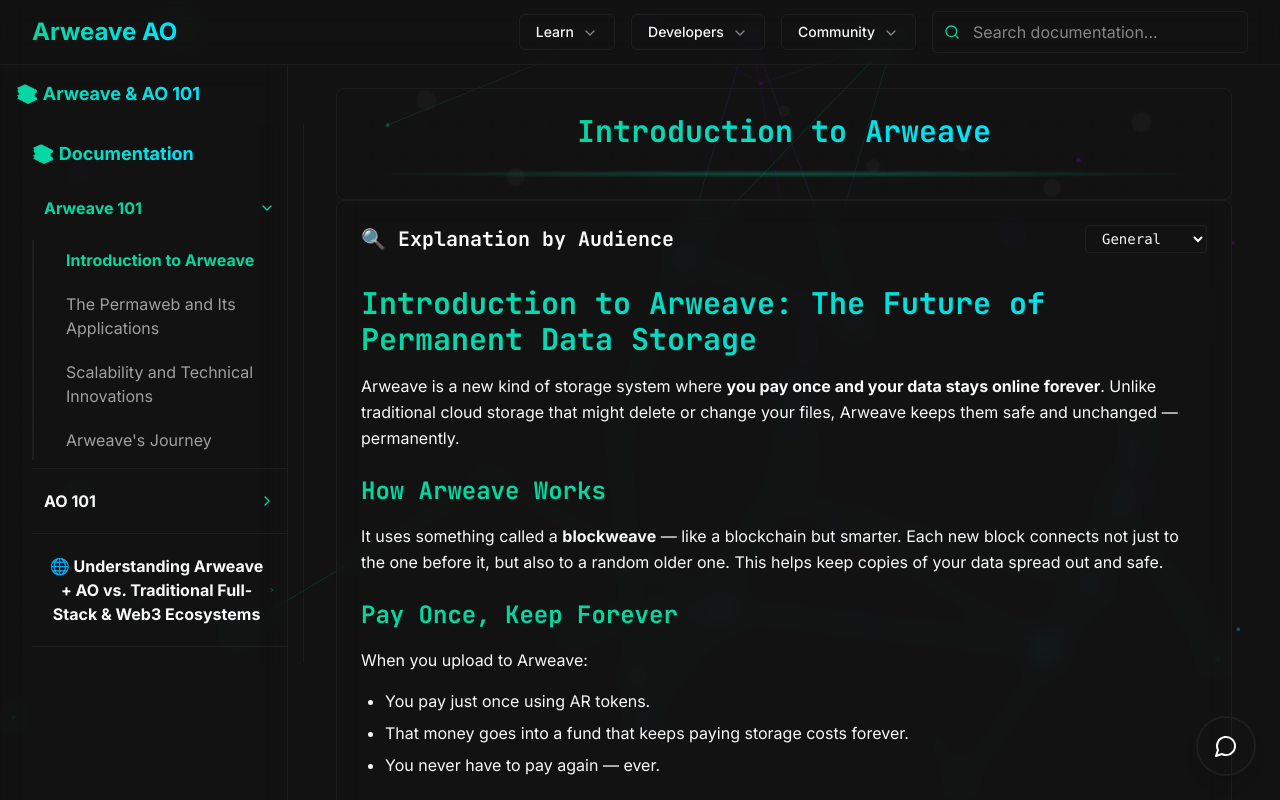
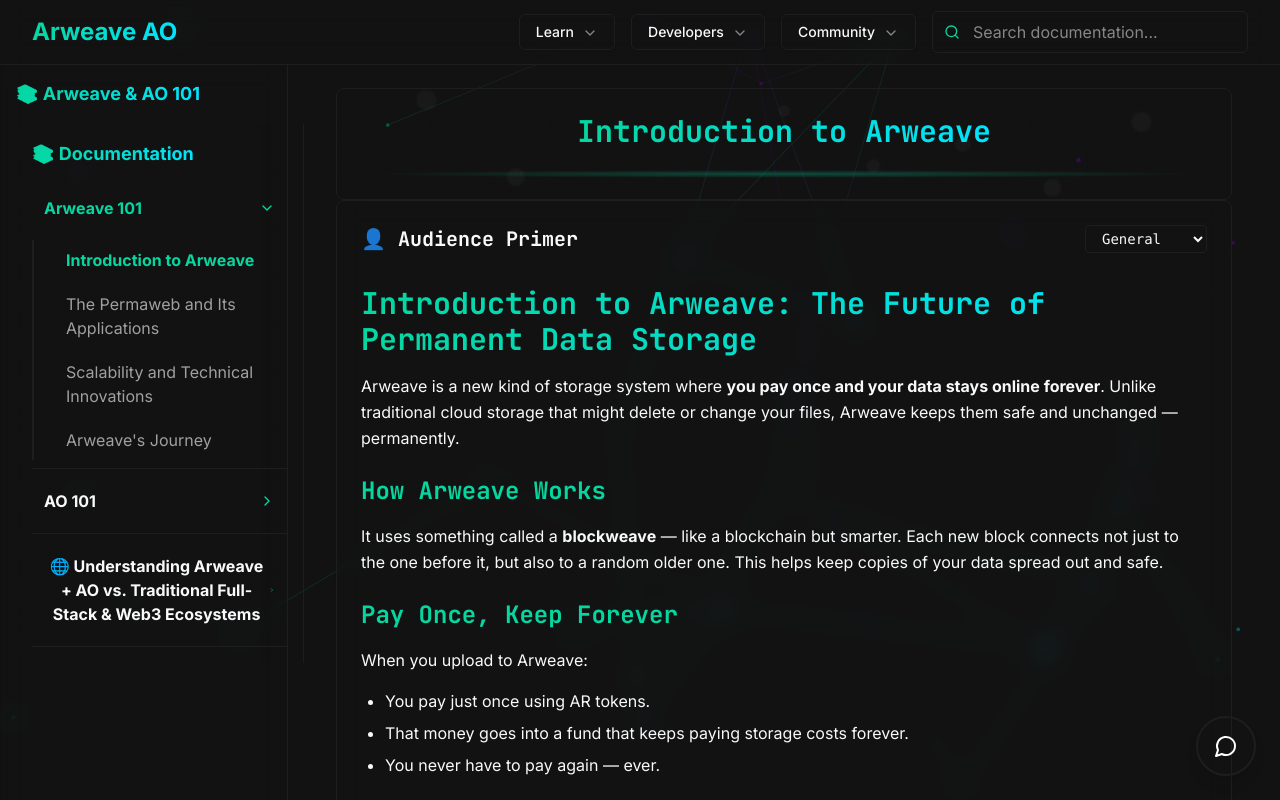
Before and after one commit to sjodcre/ar-web, a React (Vite) app: page /learn/arweave-ao-101/arweave/introduction in a window 1280 px wide. Shown: the top 800 px of the page. Built offline with nearby package versions, Linux system fonts and the light colour scheme.

Commit message:
switch to audience primer

```diff
--- a/src/app/learn/arweave-ao-101/index.tsx
+++ b/src/app/learn/arweave-ao-101/index.tsx
@@ -10,7 +10,7 @@
 import { SeoHead } from "@/components/SeoHead"
 // import { usePagination } from "@/hooks/usePagination"
 import { Paginator } from "@/components/Paginator"
-import ExplanationCard from "@/components/ExplanationCard"
+import AudiencePrimer from "@/components/AudiencePrimer"
 
 interface Subtopic {
   title: string
@@ -156,7 +156,7 @@
 
             {/* Explanation card */}
 
-            <ExplanationCard/>
+            <AudiencePrimer/>
 
             {/* Content area */}
             <div className="grid grid-cols-1 md:grid-cols-4 gap-4 mt-6">
--- /dev/null
+++ b/src/components/AudiencePrimer.tsx
@@ -0,0 +1,36 @@
+import { useState } from "react"
+import MarkdownRenderer from "./MarkdownRenderer"
+
+const AudiencePrimer: React.FC = () => {
+  const [audience, setAudience] = useState("general")
+
+  const audiences = ["general", "kids", "students", "engineers"]
+  const filePath = `learn/arweave-ao-101/card/${audience}`
+
+  return (
+    <div className="rounded-lg border border-secondary/30 bg-card/30 backdrop-blur-md p-6 shadow-sm mb-6">
+      <div className="flex items-center justify-between mb-4">
+        <h2 className="text-xl font-bold text-foreground font-mono">
+          👤 Audience Primer
+        </h2>
+        <select
+          value={audience}
+          onChange={(e) => setAudience(e.target.value)}
+          className="bg-muted border border-secondary/20 text-foreground font-mono text-sm px-3 py-1 rounded focus:outline-none focus:ring-2 focus:ring-secondary/40 transition-colors"
+        >
+          {audiences.map((a) => (
+            <option key={a} value={a} className="text-black">
+              {a.charAt(0).toUpperCase() + a.slice(1)}
+            </option>
+          ))}
+        </select>
+      </div>
+
+      <div className="prose prose-invert prose-sm max-w-none text-foreground">
+        <MarkdownRenderer filePath={filePath} />
+      </div>
+    </div>
+  )
+}
+
+export default AudiencePrimer
--- a/src/components/ExplanationCard.tsx
+++ /dev/null
@@ -1,183 +0,0 @@
-// // src/components/ExplanationCard.tsx
-
-// import { useState } from "react"
-// import ReactMarkdown from "react-markdown"
-// import remarkGfm from "remark-gfm"
-// import rehypeRaw from "rehype-raw"
-
-// const PLACEHOLDER_CONTENT: Record<string, string> = {
-//     general: `
-//   # Introduction to Arweave: The Future of Permanent Data Storage
-
-//   Arweave is a new kind of storage system where **you pay once and your data stays online forever**. Unlike traditional cloud storage that might delete or change your files, Arweave keeps them safe and unchanged — permanently.
-
-//   ## How Arweave Works
-
-//   It uses something called a **blockweave** — like a blockchain but smarter. Each new block connects not just to the one before it, but also to a random older one. This helps keep copies of your data spread out and safe.
-
-//   ## Pay Once, Keep Forever
-
-//   When you upload to Arweave:
-//   - You pay just once using AR tokens.
-//   - That money goes into a fund that keeps paying storage costs forever.
-//   - You never have to pay again — ever.
-
-//   ## Built for the Future
-
-//   Developers are building:
-//   - dApps (decentralized apps)
-//   - Easy gateways to access data
-//   - GraphQL APIs to search information
-
-//   [Learn more](https://arweave.org/)
-//   `,
-
-//     kids: `
-//   # Imagine a Magical Library 📚✨
-
-//   Arweave is like a **magic library** that keeps every book you add **forever** — and you only pay **once**!
-
-//   ## How the Magic Works
-
-//   Each page you add gets connected to other pages in a super smart way. This keeps it from ever getting lost. It's called a **blockweave** — kinda like a friendship web between pages!
-
-//   ## You Pay Once, and That’s It!
-
-//   Instead of paying rent every month like Netflix or cloud storage:
-//   - You give Arweave a small token.
-//   - It saves your data forever and ever!
-
-//   ## Builders Welcome 🧱
-
-//   Coders can use Arweave to make cool apps and websites that don’t disappear!
-
-//   [Explore more about Arweave](https://arweave.org/)
-//   `,
-
-//     students: `
-//   # Arweave: One-Time Payment for Lifelong Storage
-
-//   Arweave is a **permaweb protocol** offering decentralized, tamper-proof data storage. It introduces a sustainable economic model where **users pay once**, and data remains available indefinitely.
-
-//   ## Blockweave Architecture
-
-//   Unlike linear blockchains:
-//   - Arweave’s blockweave links each block to a previous + random old block.
-//   - This supports **Proof of Access**, ensuring redundancy and fast retrieval.
-
-//   ## Sustainable Storage Economy
-
-//   The one-time AR token fee:
-//   - Part goes into a **storage endowment**.
-//   - Miners are incentivized to keep your data available forever.
-
-//   ## Developer Ecosystem
-
-//   Dev tools include:
-//   - dApps
-//   - Gateways
-//   - GraphQL interfaces for efficient querying
-
-//   [Deep dive on Arweave](https://arweave.org/)
-//   `,
-
-//     engineers: `
-//   # Arweave: Immutable Decentralized Storage at Scale
-
-//   Arweave introduces a novel **blockweave data structure**, supporting permanent data archiving with a unique **"pay once, store forever"** model.
-
-//   ## Core Architecture: Blockweave + PoA
-
-//   - Combines previous-block linking with randomly selected back references.
-//   - Enables **Proof of Access (PoA)**: miners must retrieve old data to produce new blocks.
-//   - Enhances decentralization and access redundancy.
-
-//   ## Tokenomics: Perpetual Storage Incentives
-
-//   - One-time AR fee per upload.
-//   - Portion allocated to **endowment fund** that yields miner incentives.
-//   - No recurring costs — data availability is perpetuated via yield mechanisms.
-
-//   ## Tooling for Builders
-
-//   - Native support for dApps, GraphQL, and content gateways.
-//   - Encourages verifiable, persistent application backends.
-
-//   [Full technical primer](https://arweave.org/)
-//   `
-//   }
-
-// const ExplanationCard: React.FC = () => {
-//   const [audience, setAudience] = useState("general")
-
-//   const audiences = ["general", "kids", "students", "engineers"]
-//   const content = PLACEHOLDER_CONTENT[audience] || "# Not Found\nNo explanation available."
-
-//   return (
-//     <div className="rounded-lg border border-secondary/30 bg-card/30 backdrop-blur-md p-6 shadow-sm mb-6">
-//       <div className="flex items-center justify-between mb-4">
-//         <h2 className="text-xl font-bold text-foreground font-mono">
-//           🔍 Explanation by Audience
-//         </h2>
-//         <select
-//   value={audience}
-//   onChange={(e) => setAudience(e.target.value)}
-//   className="bg-muted border border-secondary/20 text-foreground font-mono text-sm px-3 py-1 rounded focus:outline-none focus:ring-2 focus:ring-secondary/40 transition-colors"
-// >
-//   {audiences.map((a) => (
-//     <option key={a} value={a} className="text-black">
-//       {a.charAt(0).toUpperCase() + a.slice(1)}
-//     </option>
-//   ))}
-// </select>
-//       </div>
-
-//       <div className="prose prose-invert prose-sm max-w-none text-foreground">
-//         <ReactMarkdown remarkPlugins={[remarkGfm]} rehypePlugins={[rehypeRaw]}>
-//           {content}
-//         </ReactMarkdown>
-//       </div>
-//     </div>
-//   )
-// }
-
-// export default ExplanationCard
-
-// src/components/ExplanationCard.tsx
-
-import { useState } from "react"
-import MarkdownRenderer from "./MarkdownRenderer"
-
-const ExplanationCard: React.FC = () => {
-  const [audience, setAudience] = useState("general")
-
-  const audiences = ["general", "kids", "students", "engineers"]
-  const filePath = `learn/arweave-ao-101/card/${audience}`
-
-  return (
-    <div className="rounded-lg border border-secondary/30 bg-card/30 backdrop-blur-md p-6 shadow-sm mb-6">
-      <div className="flex items-center justify-between mb-4">
-        <h2 className="text-xl font-bold text-foreground font-mono">
-          🔍 Explanation by Audience
-        </h2>
-        <select
-          value={audience}
-          onChange={(e) => setAudience(e.target.value)}
-          className="bg-muted border border-secondary/20 text-foreground font-mono text-sm px-3 py-1 rounded focus:outline-none focus:ring-2 focus:ring-secondary/40 transition-colors"
-        >
-          {audiences.map((a) => (
-            <option key={a} value={a} className="text-black">
-              {a.charAt(0).toUpperCase() + a.slice(1)}
-            </option>
-          ))}
-        </select>
-      </div>
-
-      <div className="prose prose-invert prose-sm max-w-none text-foreground">
-        <MarkdownRenderer filePath={filePath} />
-      </div>
-    </div>
-  )
-}
-
-export default ExplanationCard
```
